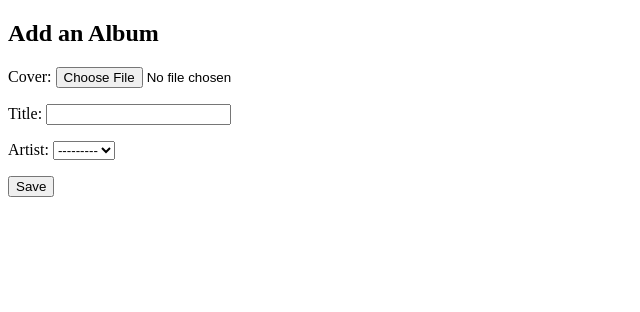
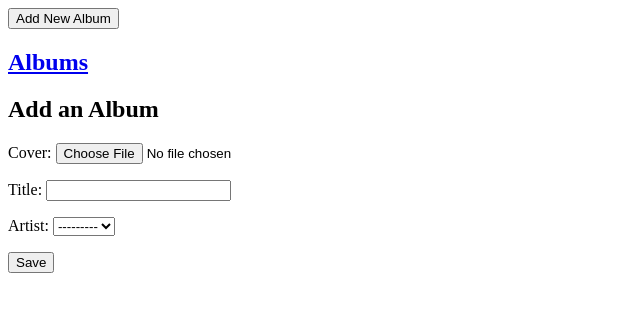
Before and after one commit to Momentum-Team-15/django-music-Al-Jarah, a Django app: page /album/create in a window 1280 px wide. Shown: the top 312 px of the page, without its empty margins (0-640 px from the left). Run offline with Django 4.2, Linux system fonts and the light colour scheme; data that the repository does not hold is empty.

Commit message:
added create album button

```diff
--- a/Templates/base.html
+++ b/Templates/base.html
@@ -7,8 +7,15 @@
     <meta name="viewport" content="width=device-width, initial-scale=1.0">
     <title>Document</title>
     <link rel="stylesheet" href="{% static 'css/style.css' %}">
+
 </head>
 <body>
+    <header>
+        <a href="{% url 'create_album' %}" class="top-menu">
+            <button>Add New Album</button>
+        </a>
+        <h2><a href="/"> Albums</a></h2>
+</header>
     {% block content %}{% endblock %}
 </body>
 </html>
```
